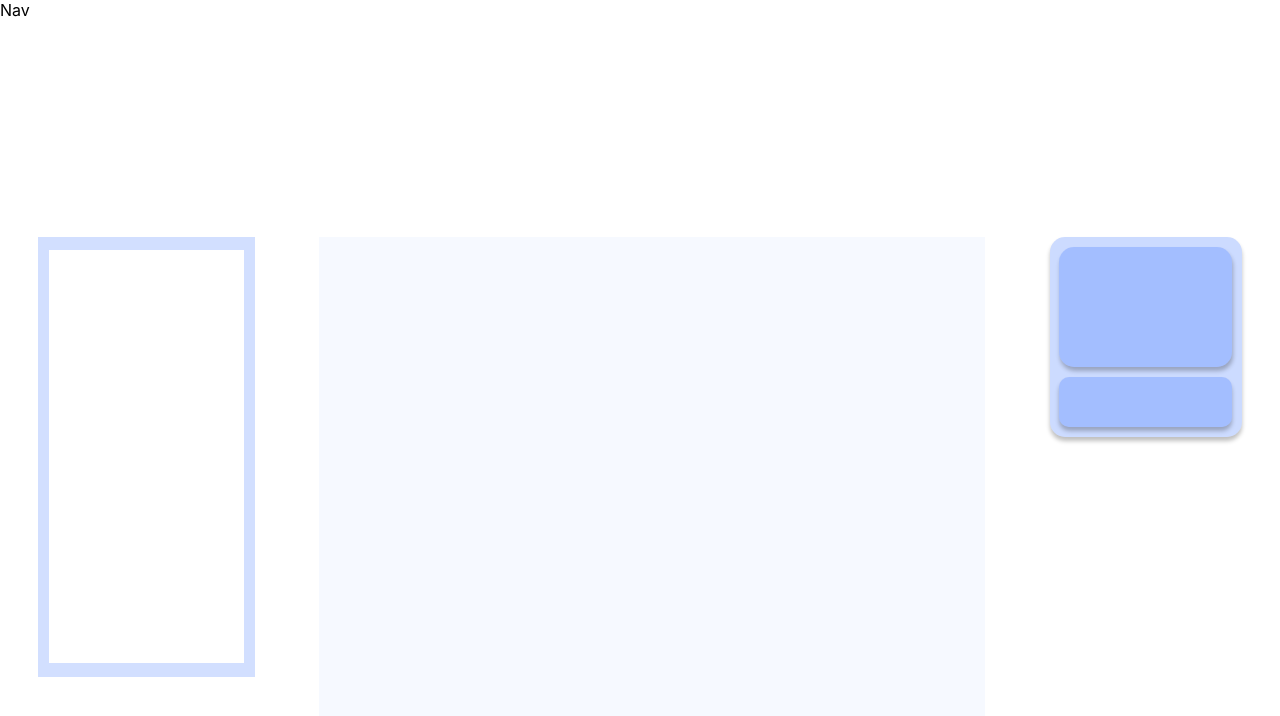
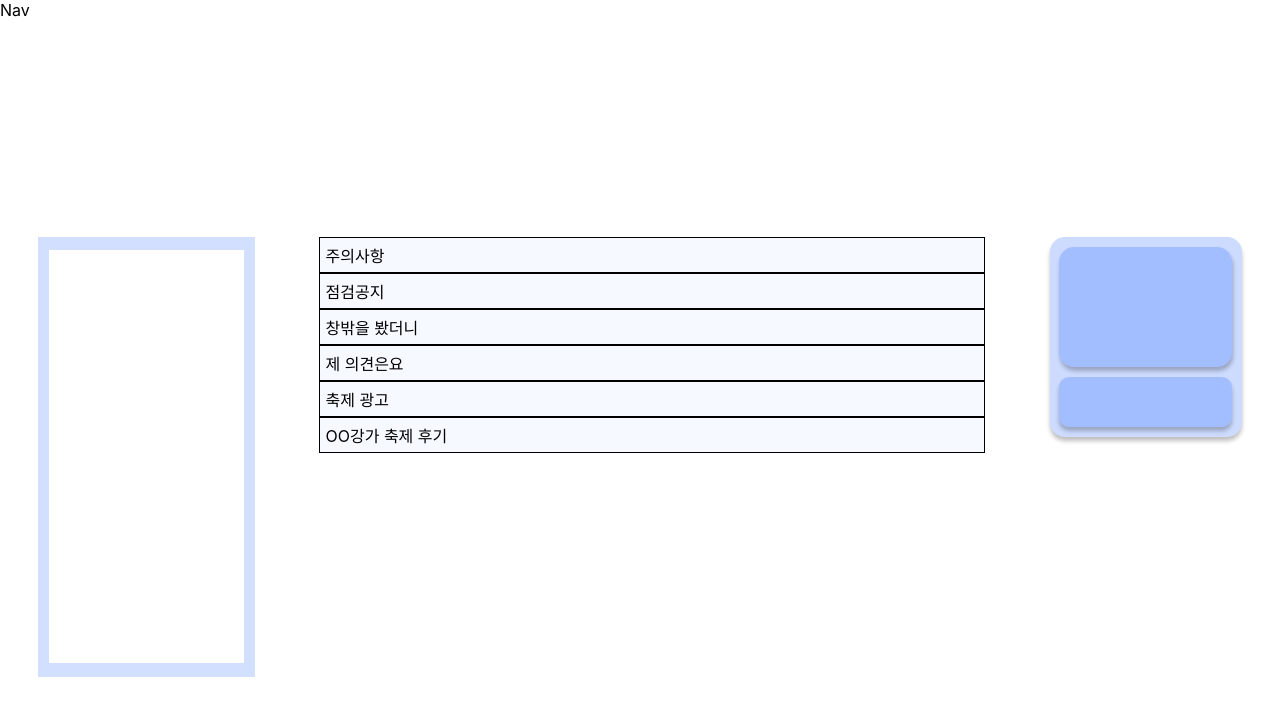
Before and after one commit to WhileNotSuccess/practice_Community_react, a React (Create React App) app: page / in a window 1280 px wide. Shown: the top 716 px of the page. Built offline with nearby package versions, Linux system fonts and the light colour scheme; data requests are answered from the project's data file.

Commit message:
✨ feat : db서버 실행 키 설정, mainComp의 css수정 및 post-list에 db게시글제목 띄우기

```diff
--- a/package.json
+++ b/package.json
@@ -17,6 +17,7 @@
     "web-vitals": "^2.1.4"
   },
   "scripts": {
+    "db": "json-server --watch db.json --port 3001",
     "start": "react-scripts start",
     "build": "react-scripts build",
     "test": "react-scripts test",
--- a/src/components/MainComp.js
+++ b/src/components/MainComp.js
@@ -1,10 +1,14 @@
 import React from "react";
 import "../css/MainComp.css";
 
-const MainCompo = () => {
+const MainCompo = (props) => {
+  console.log(props.title);
   return (
-    <div>
-      <mainCompo />
+    <div className="line-change">
+      <span>
+        {props.title}
+        <br />
+      </span>
     </div>
   );
 };
--- a/src/css/MainComp.css
+++ b/src/css/MainComp.css
@@ -1,10 +1,10 @@
 .container {
   display: flex;
-  justify-content: space-between; /* 좌우로 요소를 배치 */
-  align-items: flex-start; /* 상단 정렬 */
-  position: relative; /* 자식 요소가 절대 위치를 필요로 할 때 대비해 설정 */
-  height: 100vh; /* 부모 컨테이너 높이를 설정 */
-  padding: 0 3%; /* 좌우 여백을 주어 레이아웃 균형 맞추기 */
+  justify-content: space-between;
+  align-items: flex-start;
+  position: relative;
+  height: 100vh;
+  padding: 0 3%;
 }
 
 .board-tag {
@@ -75,10 +75,16 @@
 
 .post-list {
   width: 52vw;
-  height: 60vh;
-  margin-top: 18%; /* 다른 요소와 동일한 상단 마진 */
+  margin-top: 18%;
   background: rgba(210, 223, 255, 0.2);
   display: flex;
-  align-items: center;
-  justify-content: center;
+  flex-direction: column;
 }
+
+.line-change {
+  width: 100%; /* 전체 너비를 사용 */
+  min-height: 30px;
+  border: 1px solid black;
+  padding: 5px; /* 약간의 패딩 추가 */
+  box-sizing: border-box; /* 패딩과 경계선을 포함하여 크기 계산 */
+}
--- a/src/pages/Main.js
+++ b/src/pages/Main.js
@@ -1,13 +1,29 @@
 import React from "react";
 import "../css/MainComp.css";
+import { useState } from "react";
+import { useEffect } from "react";
+import axios from "axios";
+import MainCompo from "../components/MainComp";
 
 const Main = () => {
+  const [list, setList] = useState([]);
+
+  useEffect(() => {
+    axios.get("http://localhost:3001/list").then((res) => {
+      setList(res.data);
+    });
+  }, []);
+
   return (
     <div className="container">
       <div className="board-tag">
         <div className="board-list"></div>
       </div>
-      <div className="post-list"></div>
+      <div className="post-list">
+        {list.map((item) => (
+          <MainCompo key={item.id} title={item.title} />
+        ))}
+      </div>
       <div className="user-info">
         <div className="user-login"></div>
         <div className="logout-btn"></div>
```
